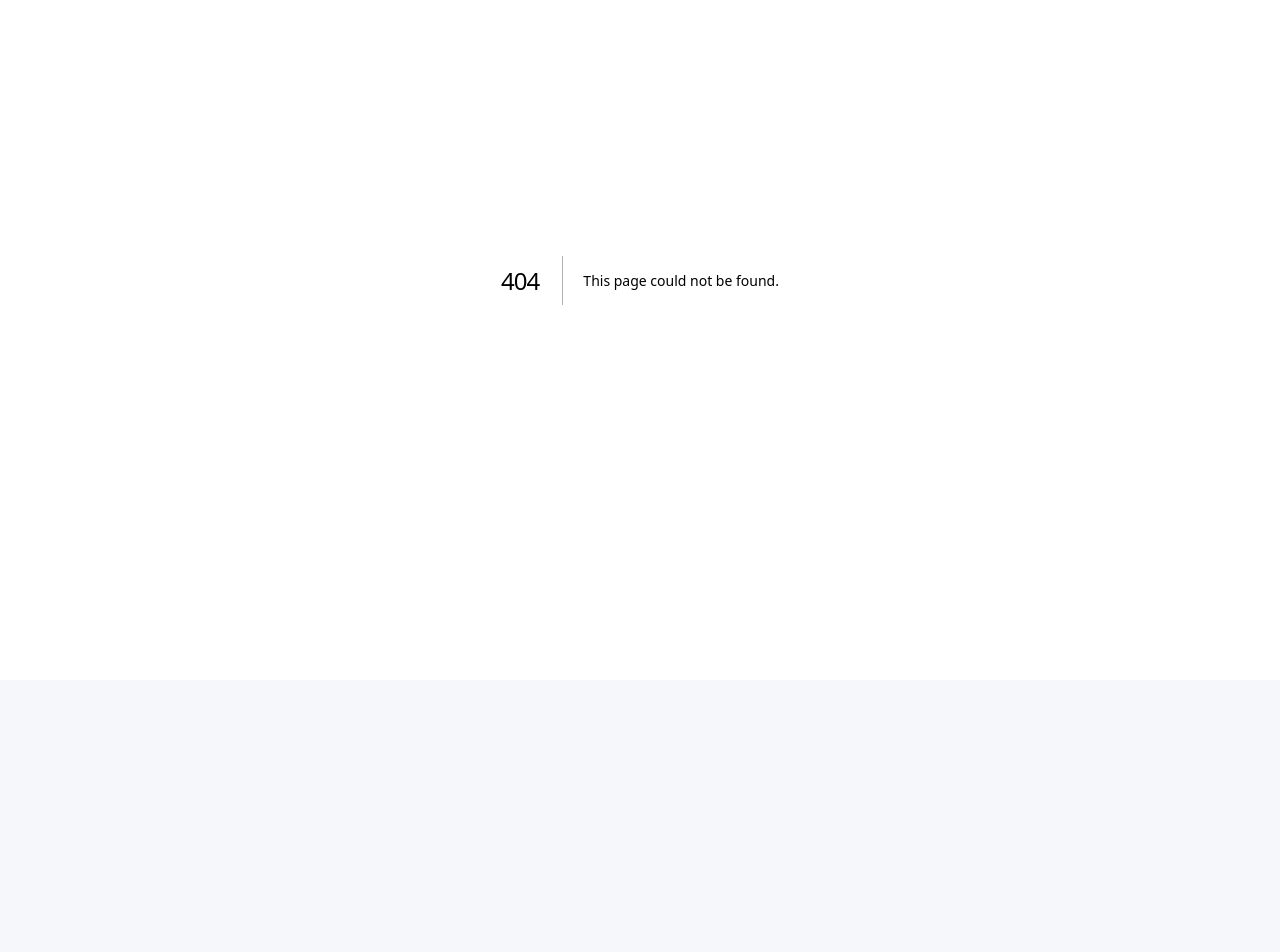
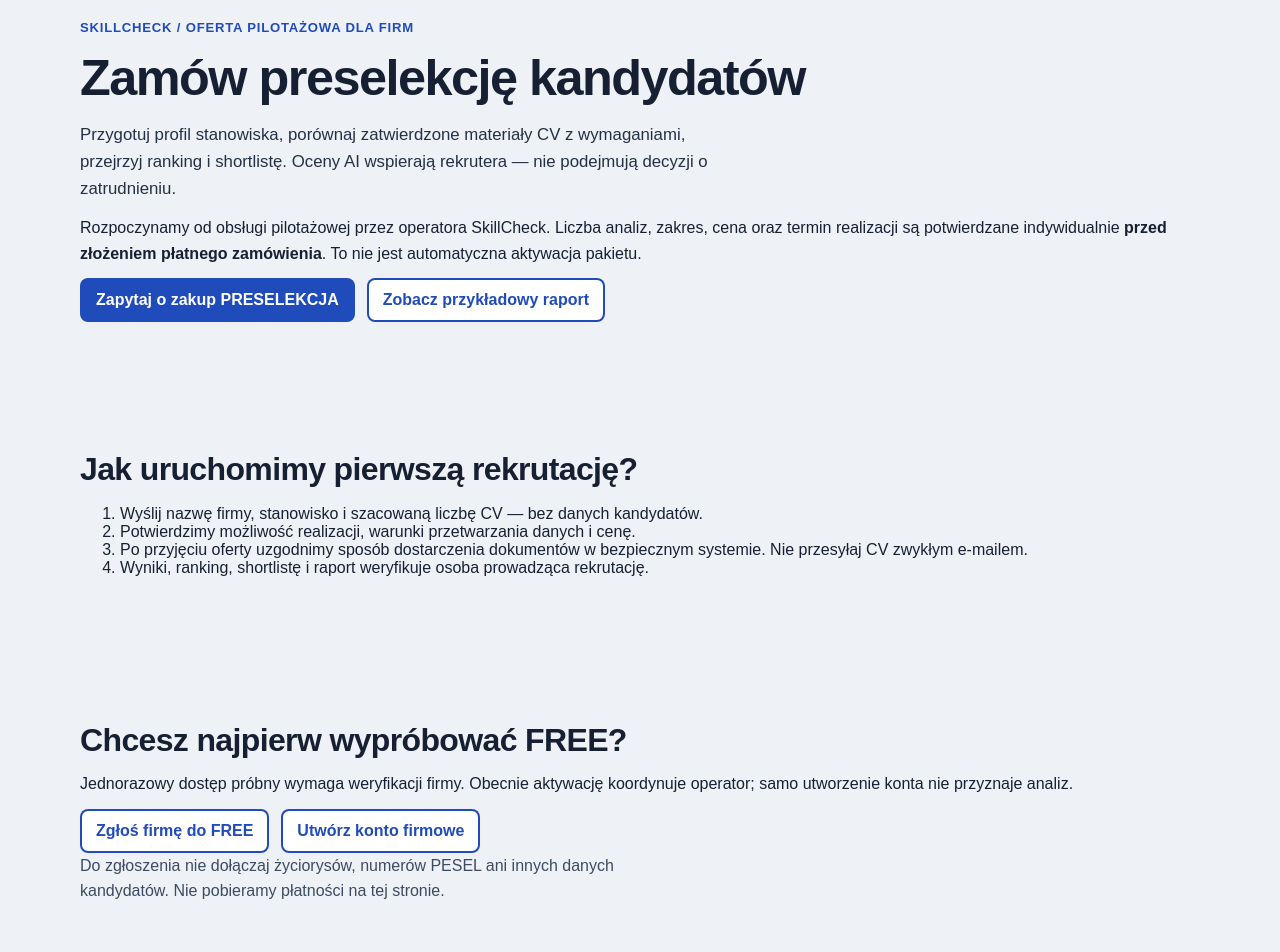
Before and after one commit to krzysztofsyska/skillcheck-core, a Next.js app: page /preselekcja in a window 1280 px wide. Before the commit this address had no page. Shown: the part 120-1072 px from the top of the page. Before the commit the page ends 800 px from the top, so only its background shows below. Built offline with nearby package versions, Linux system fonts and the light colour scheme.

Commit message:
feat(sales): add honest pilot order intake without payments or candidate PII

```diff
--- /dev/null
+++ b/app/preselekcja/page.tsx
@@ -0,0 +1,52 @@
+import type { Metadata } from "next";
+import Link from "next/link";
+import { SiteHeader } from "../components/marketing/site-header";
+import { SiteFooter } from "../components/marketing/site-footer";
+import styles from "../marketing.module.css";
+
+export const metadata: Metadata = {
+  title: "PRESELEKCJA — zapytanie ofertowe | SkillCheck",
+  description: "Zgłoś firmę do pilotażu preselekcji CV. Przed płatnością potwierdzamy zakres usługi, dostępność, liczbę analiz i cenę.",
+};
+
+const preselectionEmail = "mailto:pomoc@skillcheck.pl?subject=" + encodeURIComponent("SkillCheck — zamówienie pilotażu PRESELEKCJA")
+  + "&body=" + encodeURIComponent("Nazwa firmy:\nOsoba kontaktowa:\nStanowisko do obsadzenia:\nOrientacyjna liczba CV:\nTelefon (opcjonalnie):\n\nProszę o potwierdzenie zakresu, ceny i dostępności pilotażu PRESELEKCJA. Nie przesyłam danych kandydatów.");
+const freeEmail = "mailto:pomoc@skillcheck.pl?subject=" + encodeURIComponent("SkillCheck — zgłoszenie firmy do FREE")
+  + "&body=" + encodeURIComponent("Nazwa firmy:\nOsoba kontaktowa:\nSłużbowy e-mail:\nStanowisko do obsadzenia:\n\nProszę o zasady weryfikacji firmy i uruchomienia pilotażu FREE. Nie przesyłam CV ani danych kandydatów.");
+
+export default function PreselectionOfferPage() {
+  return <main className={styles.page}>
+    <SiteHeader />
+    <div id="tresc" className={styles.wrap}>
+      <section aria-labelledby="preselection-title">
+        <p className={styles.kicker}>SkillCheck / oferta pilotażowa dla firm</p>
+        <h1 id="preselection-title">Zamów preselekcję kandydatów</h1>
+        <p className={styles.lede}>Przygotuj profil stanowiska, porównaj zatwierdzone materiały CV z wymaganiami, przejrzyj ranking i shortlistę. Oceny AI wspierają rekrutera — nie podejmują decyzji o zatrudnieniu.</p>
+        <p>Rozpoczynamy od obsługi pilotażowej przez operatora SkillCheck. Liczba analiz, zakres, cena oraz termin realizacji są potwierdzane indywidualnie <strong>przed złożeniem płatnego zamówienia</strong>. To nie jest automatyczna aktywacja pakietu.</p>
+        <div className={styles.actions}>
+          <a className={styles.primary} href={preselectionEmail}>Zapytaj o zakup PRESELEKCJA</a>
+          <Link className={styles.secondary} href="/demo">Zobacz przykładowy raport</Link>
+        </div>
+      </section>
+      <section aria-labelledby="pilot-process">
+        <h2 id="pilot-process">Jak uruchomimy pierwszą rekrutację?</h2>
+        <ol>
+          <li>Wyślij nazwę firmy, stanowisko i szacowaną liczbę CV — bez danych kandydatów.</li>
+          <li>Potwierdzimy możliwość realizacji, warunki przetwarzania danych i cenę.</li>
+          <li>Po przyjęciu oferty uzgodnimy sposób dostarczenia dokumentów w bezpiecznym systemie. Nie przesyłaj CV zwykłym e-mailem.</li>
+          <li>Wyniki, ranking, shortlistę i raport weryfikuje osoba prowadząca rekrutację.</li>
+        </ol>
+      </section>
+      <section aria-labelledby="free-title">
+        <h2 id="free-title">Chcesz najpierw wypróbować FREE?</h2>
+        <p>Jednorazowy dostęp próbny wymaga weryfikacji firmy. Obecnie aktywację koordynuje operator; samo utworzenie konta nie przyznaje analiz.</p>
+        <div className={styles.actions}>
+          <a className={styles.secondary} href={freeEmail}>Zgłoś firmę do FREE</a>
+          <Link className={styles.secondary} href="/register">Utwórz konto firmowe</Link>
+        </div>
+        <p className={styles.note}>Do zgłoszenia nie dołączaj życiorysów, numerów PESEL ani innych danych kandydatów. Nie pobieramy płatności na tej stronie.</p>
+      </section>
+    </div>
+    <SiteFooter />
+  </main>;
+}
```
